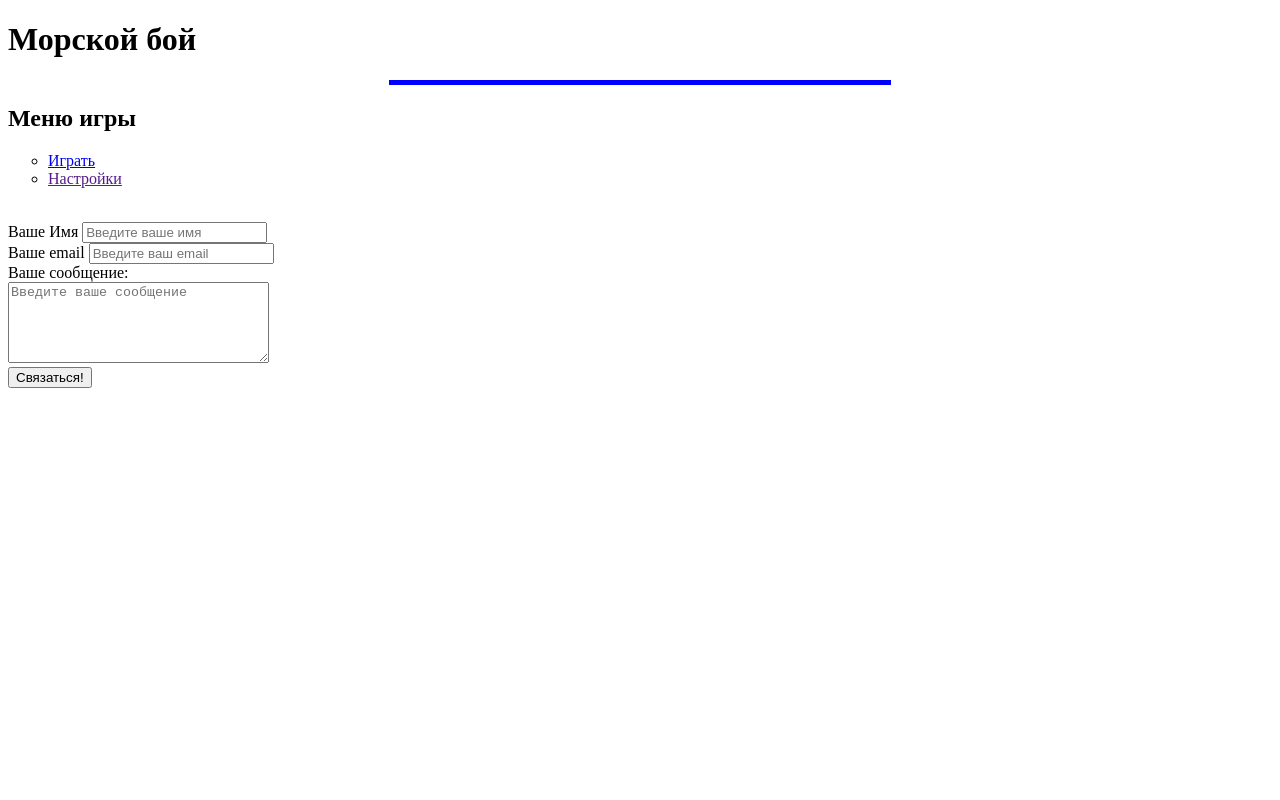
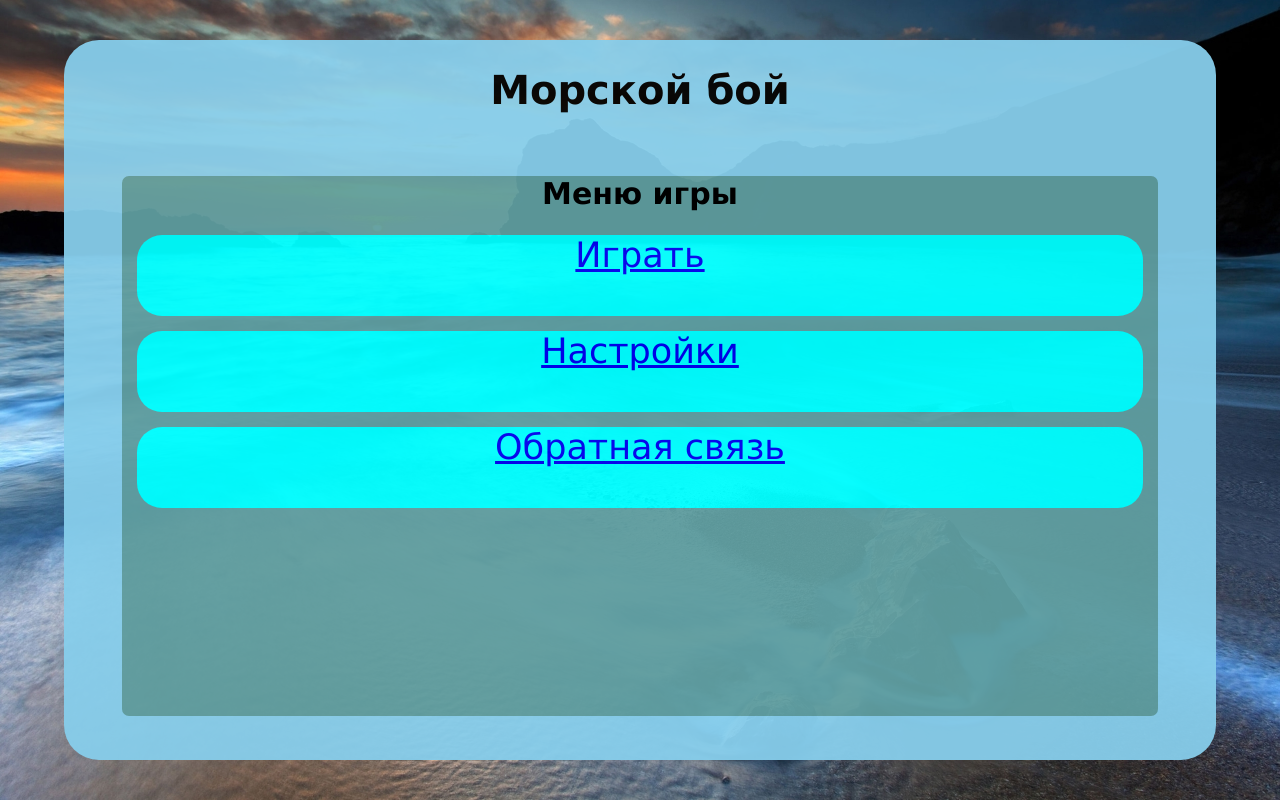
Before and after one commit to dayzerrr/MySite, a plain HTML site: page index.html in a window 1280 px wide. Drawn offline with Linux system fonts and the light colour scheme.

Commit message:
Add files via upload

```diff
--- a/index.html
+++ b/index.html
@@ -1,38 +1,35 @@
 <!DOCTYPE html>
 <html>
+
 <head>
     <meta charset="UTF-8">
     <meta name="viewport" content="width=device-width, initial-scale=1.0">
     <title>Морской Бой</title>
+    <link href="style.css" rel="stylesheet" />
 </head>
+
 <body>
-    <h1>Морской бой</h1>
-    <hr size = "5" noshade width="500" color = "blue">
-    <h2>Меню игры</h2>
-    <ul type = "circle">
-        <li><a href= "play.html">Играть</a></li>
-        <li><a href = "">Настройки</a></li>
-    </ul>
-    <br>
-    <form action="/">
-        <label for="name">Ваше Имя</label>
-        <input type="text" id="name" placeholder="Введите ваше имя">
-        <br>
+    <div class="main">
 
-        <label for="email">Ваше email</label>
-        <input type="text" id="email" placeholder="Введите ваш email">
+        <h1>Морской бой</h1>
+        <div class="menu">
+            <h2>Меню игры</h2>
+            <div class="button">
+                <a href="play.html">Играть</a>
+            </div>
+            <div class="button">
+                <a href="settings.html">Настройки</a>
+            </div>
+            <div class="button">
+            <a href="feedback.html">Обратная связь</a>
+            </div>
 
-        <br>
-        <label for="text">Ваше сообщение:</label><br>
-        <textarea id="text" placeholder="Введите ваше сообщение" rows="5" cols="30"></textarea>
-        <br>
+        </div>
+    </div>
 
-        <input type="submit" value="Связаться!">
-    </form>
-
-
-    <script type="text/javascript" src = "java.js">
+    <script type="text/javascript" src="java.js">
     </script>
 
 </body>
+
 </html>
--- a/style.css
+++ b/style.css
@@ -0,0 +1,45 @@
+.menu {
+	position: relative;
+	height: 75%;
+	width: 90%;
+	top: 5%;
+	left: 5%;
+	background-color: cadetblue;
+	border-radius: 7px;
+}
+
+.button {
+	position: relative;
+	height: 15%;
+	border-radius: 25px;
+	background-color: aqua;
+	margin: 15px;
+	text-align:center;
+	font-size: 175%;
+
+}
+
+.main {
+	height: 90%;
+	width: 90%;
+	background-color: skyblue;
+	position: absolute;
+	top: 5%;
+	right: 5%;
+	border: 3px;
+	opacity: 0.95;
+	border-radius: 35px;
+	box-shadow: 6px 6px 18px rgba(0, 0, 0, 0, 25);
+}
+
+body {
+
+	background-image: url(images/sea_fon.jpeg);
+	background-size: cover;
+	background-attachment: fixed;
+	/*изображение фиксируется*/
+	text-align: center;
+	font-size: 125%;
+	font-family: 'Lucida Sans', 'Lucida Sans Regular', 'Lucida Grande', 'Lucida Sans Unicode', Geneva, Verdana, sans-serif;
+
+}
```
Also changed, not shown: feedback.html (added, +37 -0 lines), play.html (+21 -5 lines), settings.html (added, +19 -0 lines), images/sea_fon.jpeg (added).
